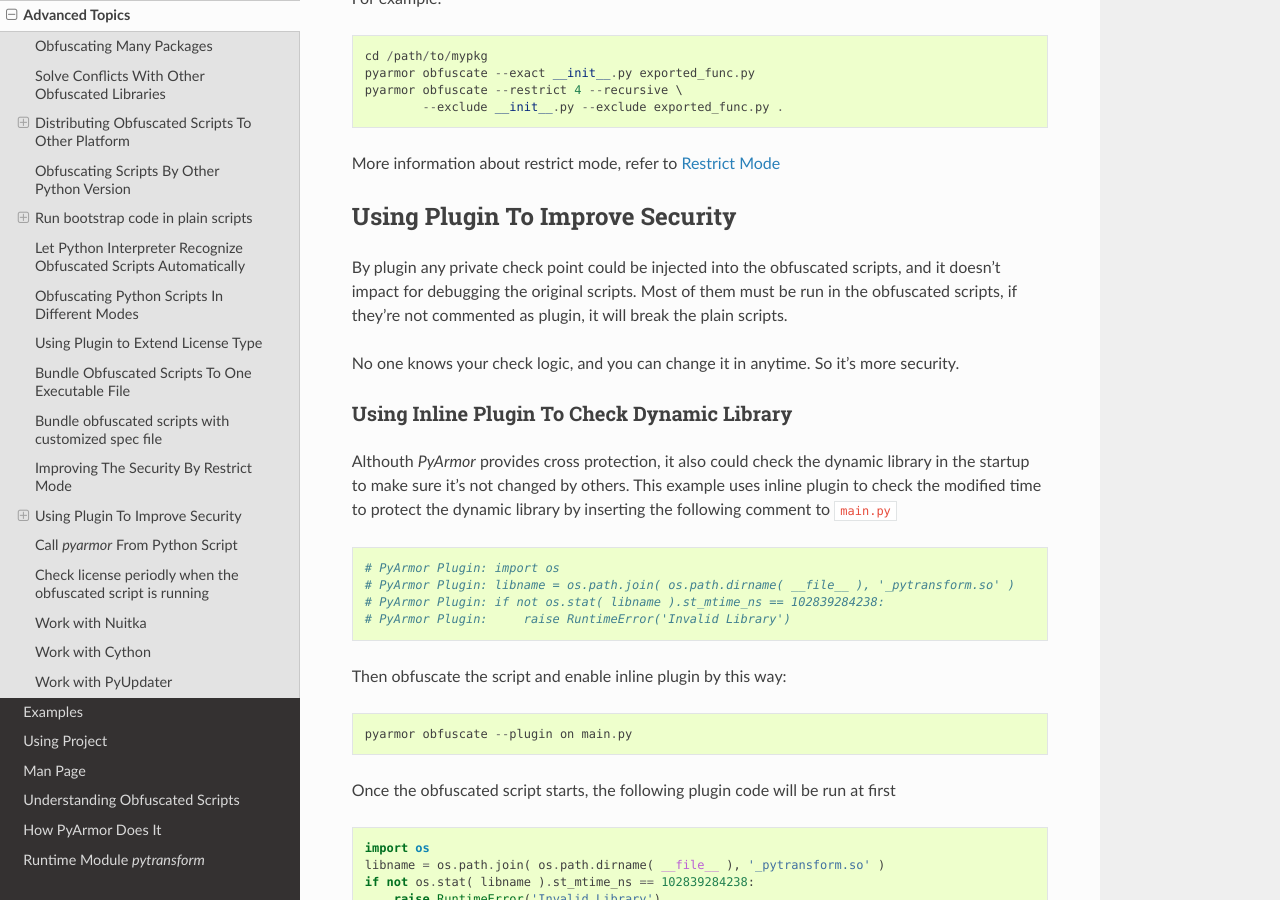
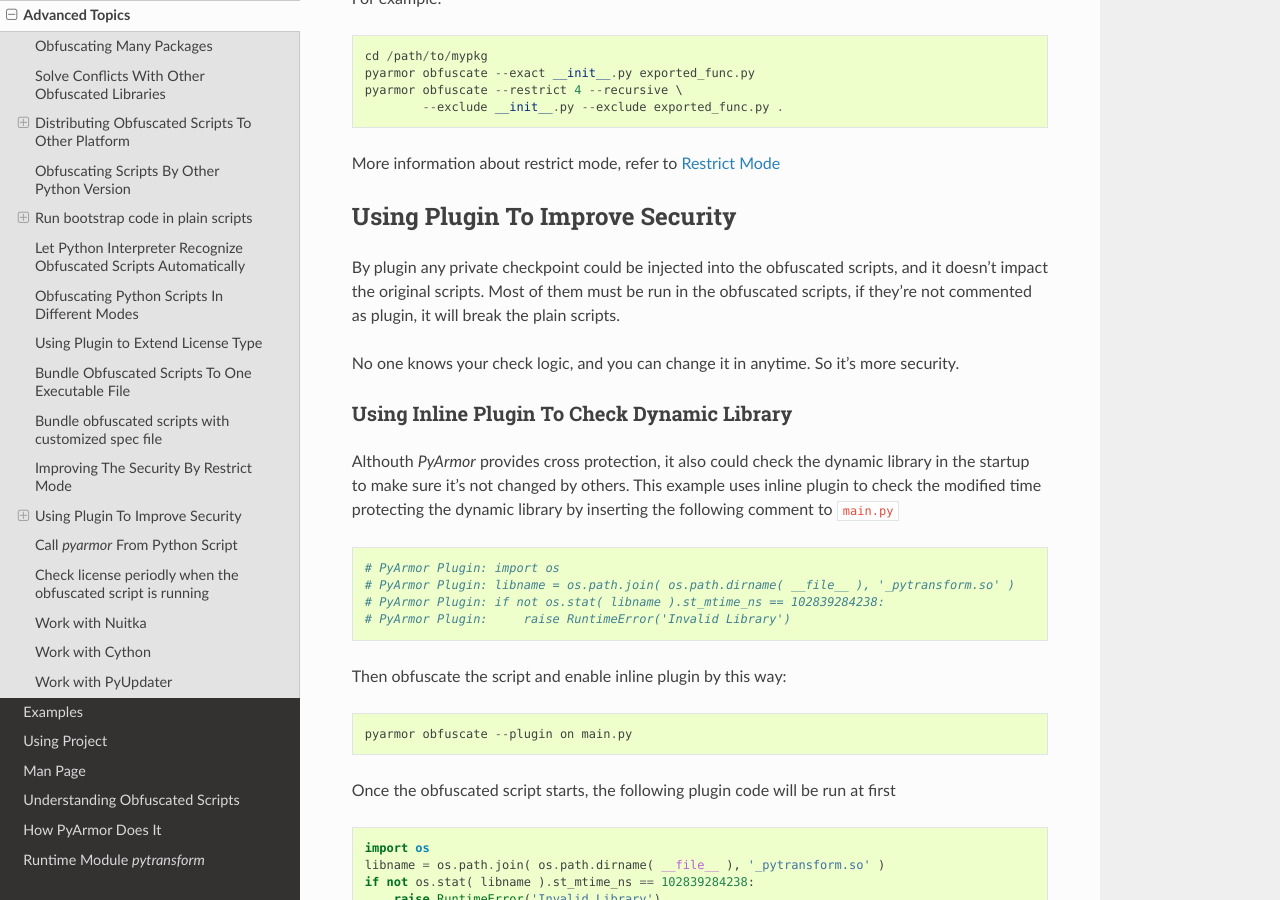
Before and after one commit to dashingsoft/pyarmor, a Sphinx documentation site: the page built from docs/advanced.rst, in a window 1280 px wide and 900 px high, scrolled down 12752 px. Built offline with Sphinx 7.4.7 and the Read the Docs theme 2.0.0, drawn with Linux system fonts in a browser that asks for light colours.

Commit message:
Fix link error

```diff
--- a/docs/advanced.rst
+++ b/docs/advanced.rst
@@ -590,13 +590,15 @@
 More information about restrict mode, refer to :ref:`Restrict Mode`
 
 
+.. _using plugin to improve security:
+
 Using Plugin To Improve Security
 --------------------------------
 
-By plugin any private check point could be injected into the obfuscated scripts,
-and it doesn't impact for debugging the original scripts. Most of them must be
-run in the obfuscated scripts, if they're not commented as plugin, it will break
-the plain scripts.
+By plugin any private checkpoint could be injected into the obfuscated scripts,
+and it doesn't impact the original scripts. Most of them must be run in the
+obfuscated scripts, if they're not commented as plugin, it will break the plain
+scripts.
 
 No one knows your check logic, and you can change it in anytime. So it's more security.
 
@@ -605,7 +607,7 @@
 
 Althouth `PyArmor` provides cross protection, it also could check the dynamic
 library in the startup to make sure it's not changed by others. This example
-uses inline plugin to check the modified time to protect the dynamic library by
+uses inline plugin to check the modified time protecting the dynamic library by
 inserting the following comment to ``main.py``
 
 .. code:: python
```
